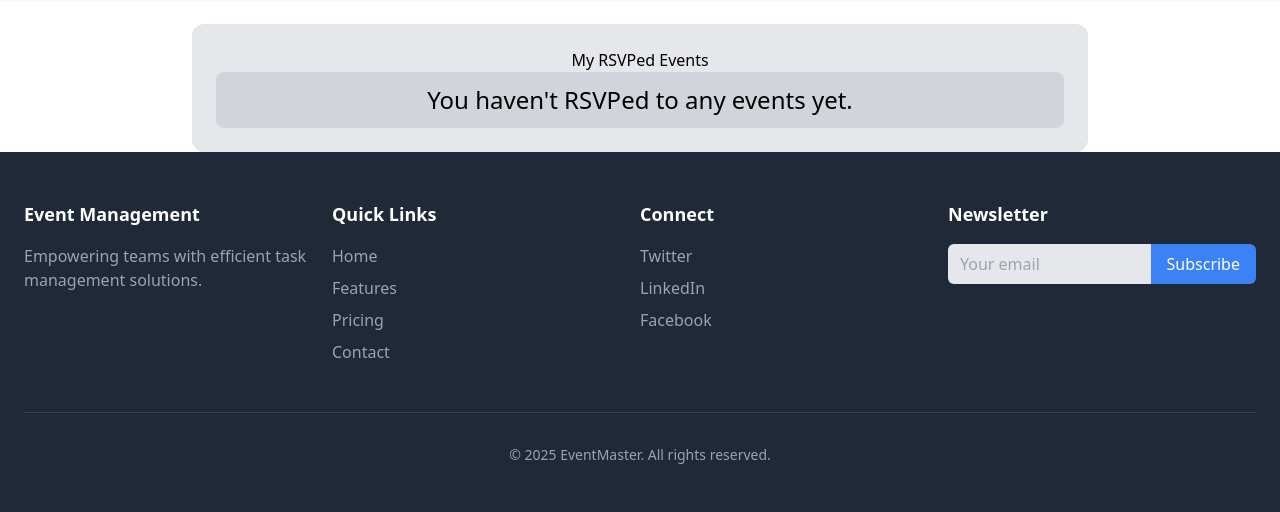
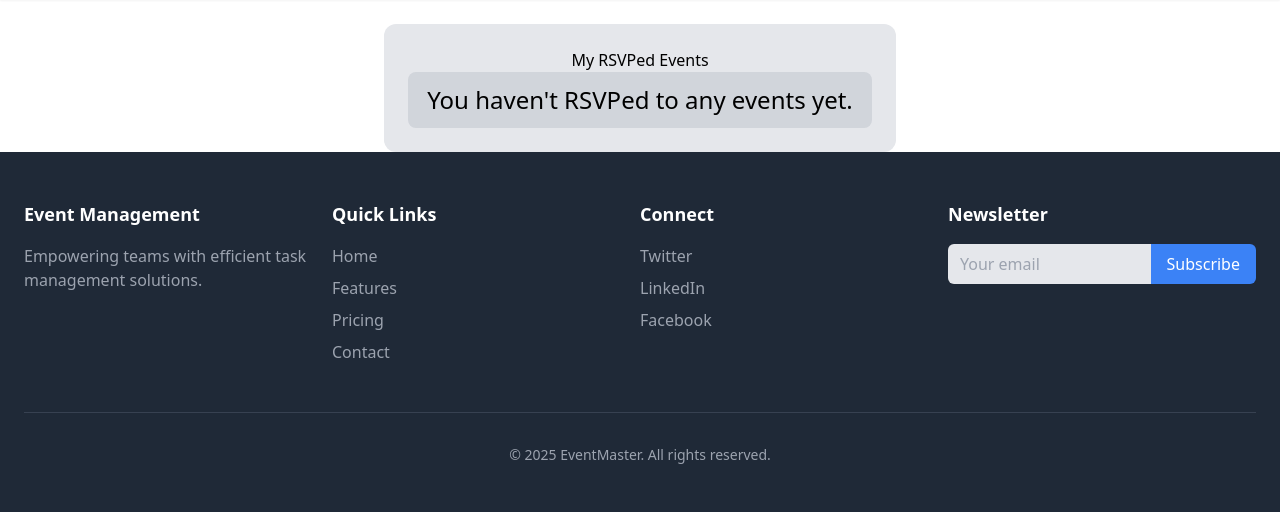
Before and after one commit to mdarafathossensojib/Event_Management_Project, a Django app: page /user/my-rsvps/ in a window 1280 px wide. Shown: the part 112-624 px from the top of the page. Run offline with Django 5.2, Linux system fonts and the light colour scheme; the visitor is signed in with stand-in values (Sample User, id 1); data that the repository does not hold is empty.

Commit message:
Update account and rsvp model

```diff
--- a/users/templates/account.html
+++ b/users/templates/account.html
@@ -23,6 +23,10 @@
         <p class="text-lg">
             <strong>Email:</strong> {{ user.email }}
         </p>
+
+        <p class="text-lg">
+            <strong>My Role:</strong> {{ user.group_name }}
+        </p>
     </div>
 
 </div>
--- a/users/templates/rsvp.html
+++ b/users/templates/rsvp.html
@@ -2,12 +2,12 @@
 {% block title %} My RSVPs {% endblock %}
 
 {% block content %}
-<div class="max-w-4xl mx-auto bg-gray-200 p-6 rounded-xl mt-6">
+<div class="max-w-lg mx-auto bg-gray-200 p-6 rounded-xl mt-6">
 
     <h2 class="text-center">My RSVPed Events</h2>
     <div class="bg-gray-300 p-3 rounded-lg flex justify-center flex-col">
         {% for event in events %}
-            <div class="bg-gray-200 p-3 rounded-lg text-center">
+            <div class="bg-gray-200 p-3 rounded-lg">
                 <h3><span class='text-xl'>Event Name:</span> {{ event.name }}</h3>
                 <p><span class='text-xl'>Event Date:</span> {{ event.date }}</p>
                 <p><span class='text-xl'>Event Location:</span> {{ event.location }}</p>
--- a/users/views.py
+++ b/users/views.py
@@ -208,6 +208,11 @@ def my_rsvps(request):
 @login_required
 def account(request, user_id):
     user = get_object_or_404(User, id=user_id)
+    if user.groups:
+        user.group_name = user.groups.first().name
+    else:
+        user.group_name = "No Group Assign"
+
     return render(request, "account.html", {"user": user})
 
 def participants(request):
```
